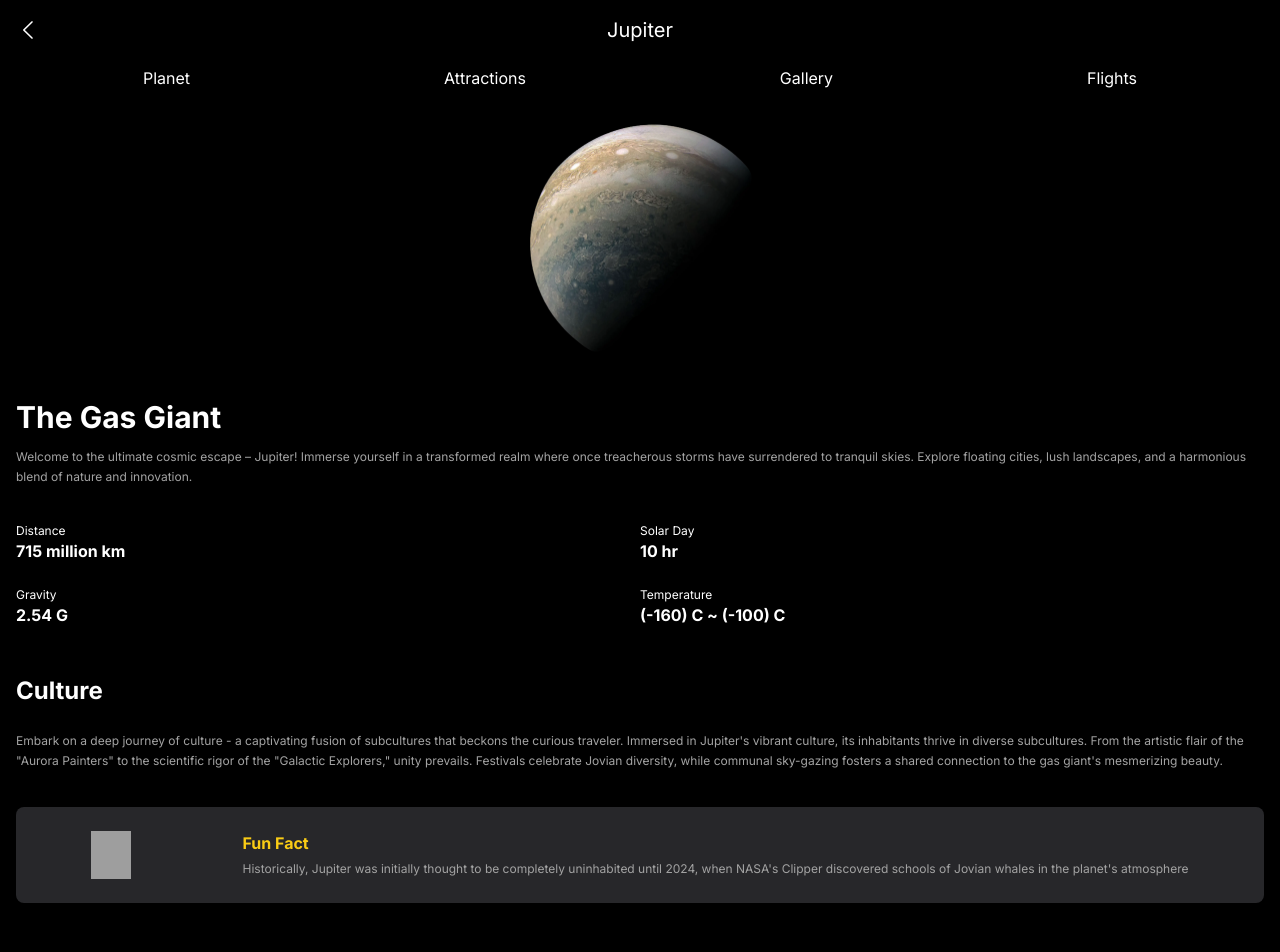
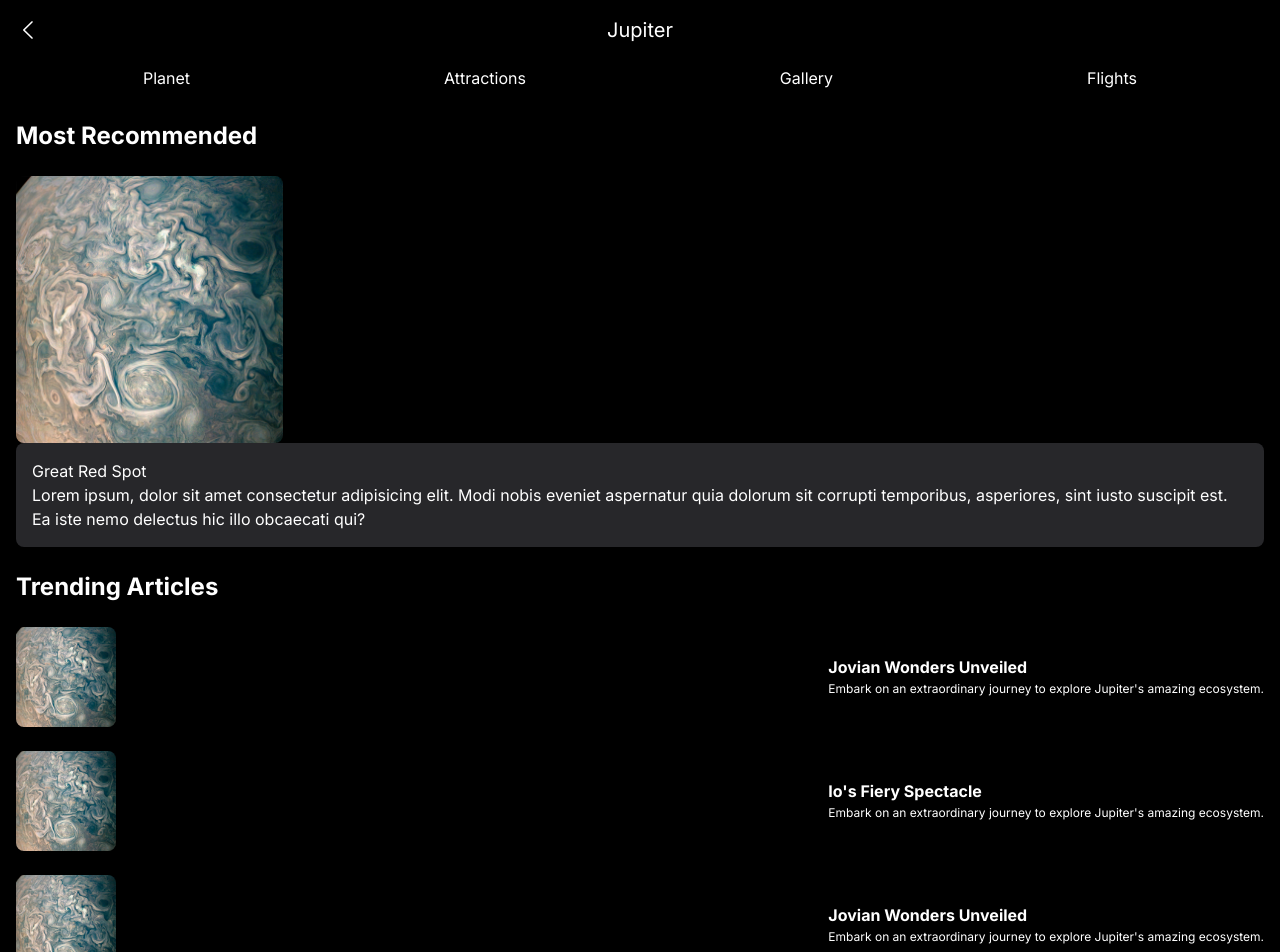
Before and after one commit to Caramel-Labs/CaramelLabs_Exo, a Next.js app in the folder exo-frontend/: page /planet in a window 1280 px wide. Shown: the top 952 px of the page. Built offline with nearby package versions, Linux system fonts and the light colour scheme; grey boxes are pictures that could not be loaded.

Commit message:
Minor changes to attractions tab

```diff
--- a/exo-frontend/src/app/planet/page.tsx
+++ b/exo-frontend/src/app/planet/page.tsx
@@ -1,5 +1,6 @@
 import Link from "next/link"
 import PlanetTab from "@/components/planet/planetTab"
+import AttractionsTab from "@/components/planet/attractionsTab"
 import PageHeader from "@/components/shared/pageHeader"
 
 export default function Planet() {
@@ -16,7 +17,10 @@ export default function Planet() {
       </div>
 
       {/* Planet */}
-      <PlanetTab />
+      {/* <PlanetTab /> */}
+
+      {/* Attractions */}
+      <AttractionsTab />
     </main>
   )
 }
--- a/exo-frontend/src/components/planet/articleCard.tsx
+++ b/exo-frontend/src/components/planet/articleCard.tsx
@@ -1,3 +1,5 @@
+import Image from "next/image"
+
 type articleCardProps = {
   title: string
   content: string
@@ -5,9 +7,12 @@ type articleCardProps = {
 
 export default function ArticleCard(props: articleCardProps) {
   return (
-    <div>
-      <h3> {props.title}</h3>
-      <p>{props.content}</p>
-    </div>
+    <main className="flex justify-between gap-4">
+      <Image src={'/thumbnail.jpg'} width={100} height={100} alt="Article thumbnail" className="rounded-lg" />
+      <div className="flex flex-col justify-center">
+        <h3 className="font-bold text-base">{props.title}</h3>
+        <p className="text-xs leading-5 line-clamp-2">{props.content}</p>
+      </div>
+    </main>
   )
 }
--- /dev/null
+++ b/exo-frontend/src/components/planet/attractionCard.tsx
@@ -0,0 +1,13 @@
+import Image from "next/image"
+
+export default function AttractionCard() {
+    return (
+        <main>
+            <Image src={'/thumbnail.jpg'} width={267} height={263} alt="Attraction" className="rounded-lg" />
+            <section className="bg-zinc-800 p-4 rounded-lg">
+                <h1>Great Red Spot</h1>
+                <p className="line-clamp-4">Lorem ipsum, dolor sit amet consectetur adipisicing elit. Modi nobis eveniet aspernatur quia dolorum sit corrupti temporibus, asperiores, sint iusto suscipit est. Ea iste nemo delectus hic illo obcaecati qui?</p>
+            </section>
+        </main>
+    )
+}
--- a/exo-frontend/src/components/planet/attractionsTab.tsx
+++ b/exo-frontend/src/components/planet/attractionsTab.tsx
@@ -1,18 +1,34 @@
 import ArticleCard from "./articleCard"
+import AttractionCard from "./attractionCard"
+import Subheading from "./subheading"
 
 export default function AttractionsTab() {
   return (
     <div>
-      {/* carousel */}
-      <section>
-        <h1>Most recommended</h1>
-        <p> Carouselllll arhgghghg</p>
+      {/* Carousel heading */}
+      <section className="mt-6">
+        <Subheading title={'Most Recommended'} />
       </section>
 
-      {/* trending  */}
+      {/* Carousel */}
       <section>
-        <h1>trending articles</h1>
-        <ArticleCard title="title" content="content" />
+        {/* <p>Carouselllll arhgghghg</p> */}
+        <AttractionCard />
+      </section>
+
+      {/* Trending heading */}
+      <section className="mt-6">
+        <Subheading title={'Trending Articles'} />
+      </section>
+
+      {/* Trending  */}
+      <section className="flex flex-col gap-6 mb-4">
+        <ArticleCard title="Jovian Wonders Unveiled" content="Embark on an extraordinary journey to explore Jupiter's amazing ecosystem." />
+        <ArticleCard title="Io's Fiery Spectacle" content="Embark on an extraordinary journey to explore Jupiter's amazing ecosystem." />
+        <ArticleCard title="Jovian Wonders Unveiled" content="Embark on an extraordinary journey to explore Jupiter's amazing ecosystem." />
+        <ArticleCard title="Jovian Wonders Unveiled" content="Embark on an extraordinary journey to explore Jupiter's amazing ecosystem." />
+        <ArticleCard title="Jovian Wonders Unveiled" content="Embark on an extraordinary journey to explore Jupiter's amazing ecosystem." />
+        <ArticleCard title="Jovian Wonders Unveiled" content="Embark on an extraordinary journey to explore Jupiter's amazing ecosystem." />
       </section>
     </div>
   )
```
Also changed, not shown: exo-frontend/public/thumbnail.jpg (added).
